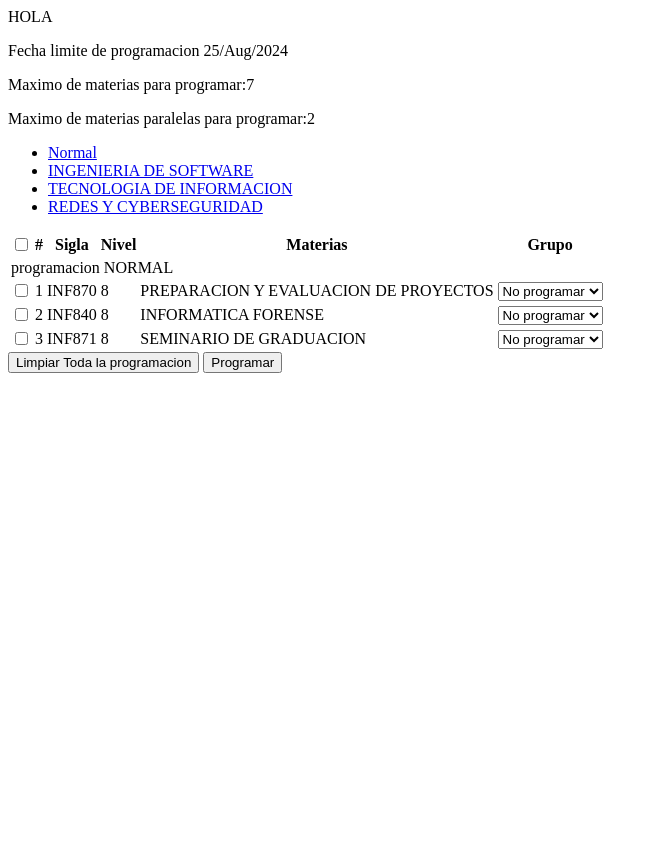
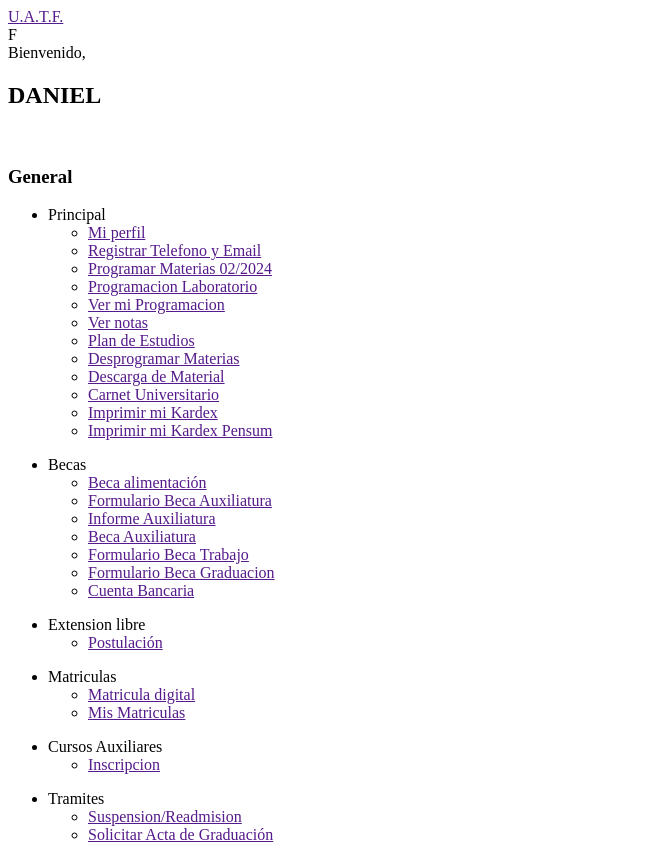
Before and after one commit to danved20/uatf_front, a plain HTML site: page index.html in a window 1280 px wide. Shown: the top 847 px of the page, without its empty margins (0-658 px from the left). Before the commit the page ends 800 px from the top, so only its background shows below. Drawn offline with Linux system fonts and the light colour scheme.

Commit message:
esquema de index completo

```diff
--- a/index.html
+++ b/index.html
@@ -8,6 +8,102 @@
 </head>
 
 <body>
+
+    <div>
+        <div>
+            <div>
+                <a href=""><i class="fa fa-users"></i> <span>U.A.T.F.</span></a>
+            </div>
+
+            <div></div>
+
+            <div>
+                <div>
+                    <img src="">F
+                </div>
+                <div>
+                    <span>Bienvenido,</span>
+                    <h2>DANIEL</h2>
+                </div>
+            </div>
+
+            <br>
+
+            <div>
+                <div>
+                    <h3>General</h3>
+                    <ul>
+                        <li><a><i class="fa fa-home"></i> Principal <span class="fa fa-chevron-down"></span></a>
+                            <ul>
+                                <li><a href="">Mi perfil</a></li>
+                                <li><a href="">Registrar Telefono y Email</a></li>
+                                <li><a href="">Programar Materias 02/2024</a></li>
+                                <li><a href="">Programacion Laboratorio</a></li>
+                                <li><a href="">Ver mi Programacion</a></li>
+                                <li><a href="">Ver notas</a></li>
+                                <li><a href="">Plan de Estudios</a></li>
+                                <li><a href="">Desprogramar Materias</a></li>
+                                <li><a href="">Descarga de Material</a></li>
+                                <li><a href="">Carnet Universitario</a></li>
+                                <li><a href="">Imprimir mi Kardex</a></li>
+                                <li><a href="">Imprimir mi Kardex Pensum</a></li>
+                            </ul>
+                        </li>
+                    </ul>
+                    <ul>
+                        <li><a><i class="fa fa-money"></i> Becas <span class="fa fa-chevron-down"></span></a>
+                            <ul>
+                                <li><a href="">Beca alimentación</a></li>
+                                <li><a href="">Formulario Beca Auxiliatura</a></li>
+                                <li><a href="">Informe Auxiliatura</a></li>
+                                <li><a href="">Beca Auxiliatura</a></li>
+                                <li><a href="">Formulario Beca Trabajo</a></li>
+                                <li><a href="">Formulario Beca Graduacion</a></li>
+                                <li><a href="">Cuenta Bancaria</a></li>
+                            </ul>
+                        </li>
+                    </ul>
+
+                    <ul>
+                        <li><a><i class="fa fa-language"></i> Extension libre<span
+                                    class="fa fa-chevron-down"></span></a>
+                            <ul>
+                                <li><a href="">Postulación</a></li>
+                            </ul>
+                        </li>
+                    </ul>
+
+                    <ul>
+                        <li><a><i class="fa fa-book"></i> Matriculas<span class="fa fa-chevron-down"></span></a>
+                            <ul>
+                                <li><a href="">Matricula digital</a></li>
+                                <li><a href="">Mis Matriculas</a></li>
+                            </ul>
+                        </li>
+                    </ul>
+
+                    <ul>
+                        <li><a><i class="fa fa-book"></i> Cursos Auxiliares<span class="fa fa-chevron-down"></span></a>
+                            <ul>
+                                <li><a href="">Inscripcion</a></li>
+                            </ul>
+                        </li>
+                    </ul>
+
+                    <ul>
+                        <li><a><i class="fa fa-exchange"></i> Tramites<span class="fa fa-chevron-down"></span></a>
+                            <ul>
+                                <li><a href="">Suspension/Readmision</a></li>
+                                <li><a href="">Solicitar Acta de Graduación</a></li>
+                            </ul>
+                        </li>
+                    </ul>
+                </div>
+            </div>
+        </div>
+    </div>
+
+
     <div>
         HOLA
     </div>
```
